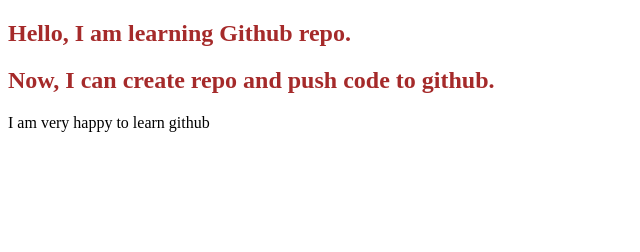
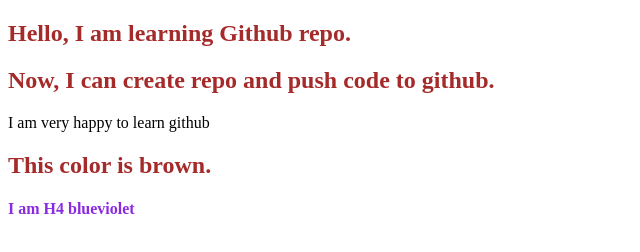
Before and after one commit to mhemon/my-second-repo, a plain HTML site: page index.html in a window 1280 px wide. Shown: the whole page, without its empty margins (0-640 px from the left). Drawn offline with Linux system fonts and the light colour scheme.

Commit message:
color added h4

```diff
--- a/index.html
+++ b/index.html
@@ -11,5 +11,7 @@
     <h2>Hello, I am learning Github repo.</h2>
     <h2>Now, I can create repo and push code to github.</h2>
     <p>I am very happy to learn github</p>
+    <h2>This color is brown.</h2>
+    <h4>I am H4 blueviolet</h4>
 </body>
 </html>
--- a/style.css
+++ b/style.css
@@ -1,3 +1,7 @@
 h2{
     color: brown;
 }
+
+h4{
+    color: blueviolet;
+}
```
